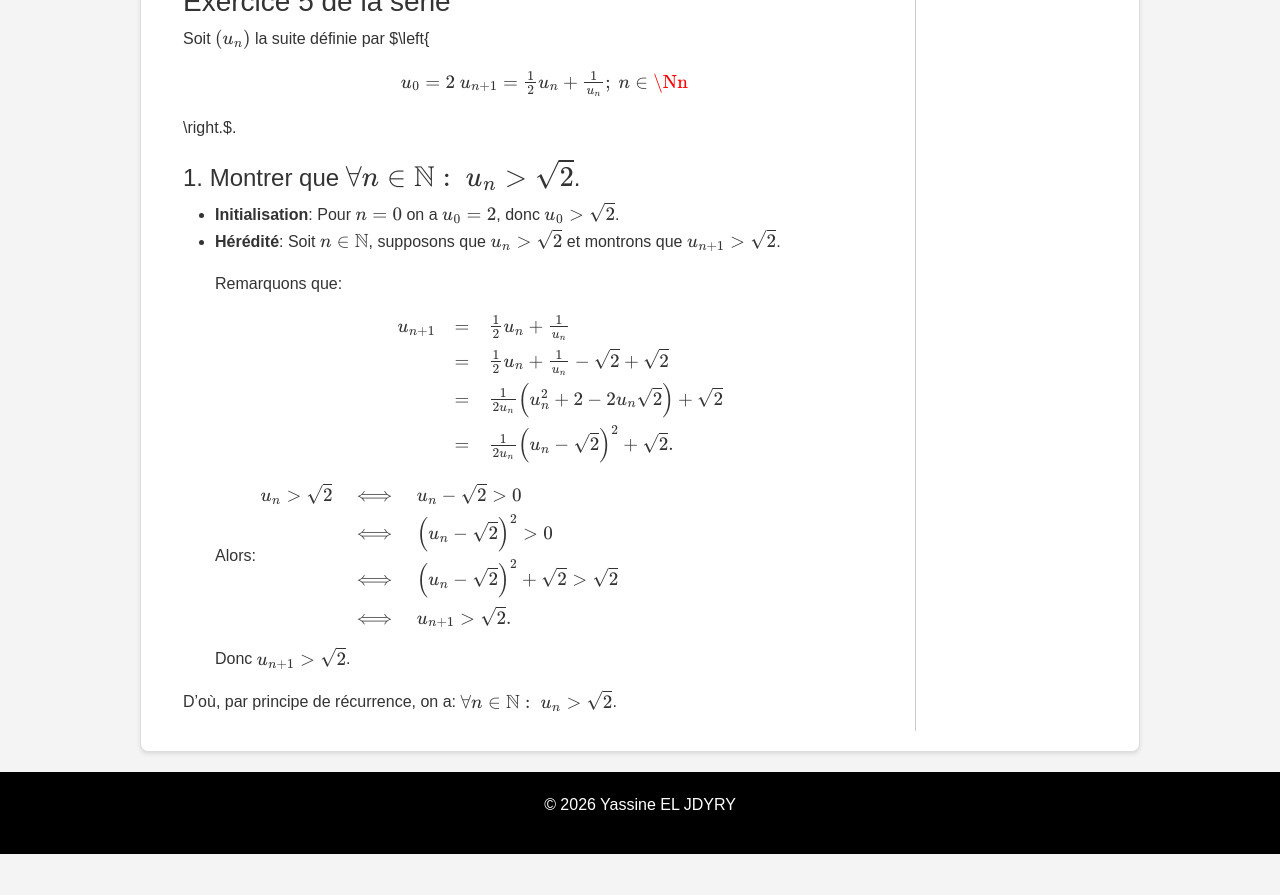
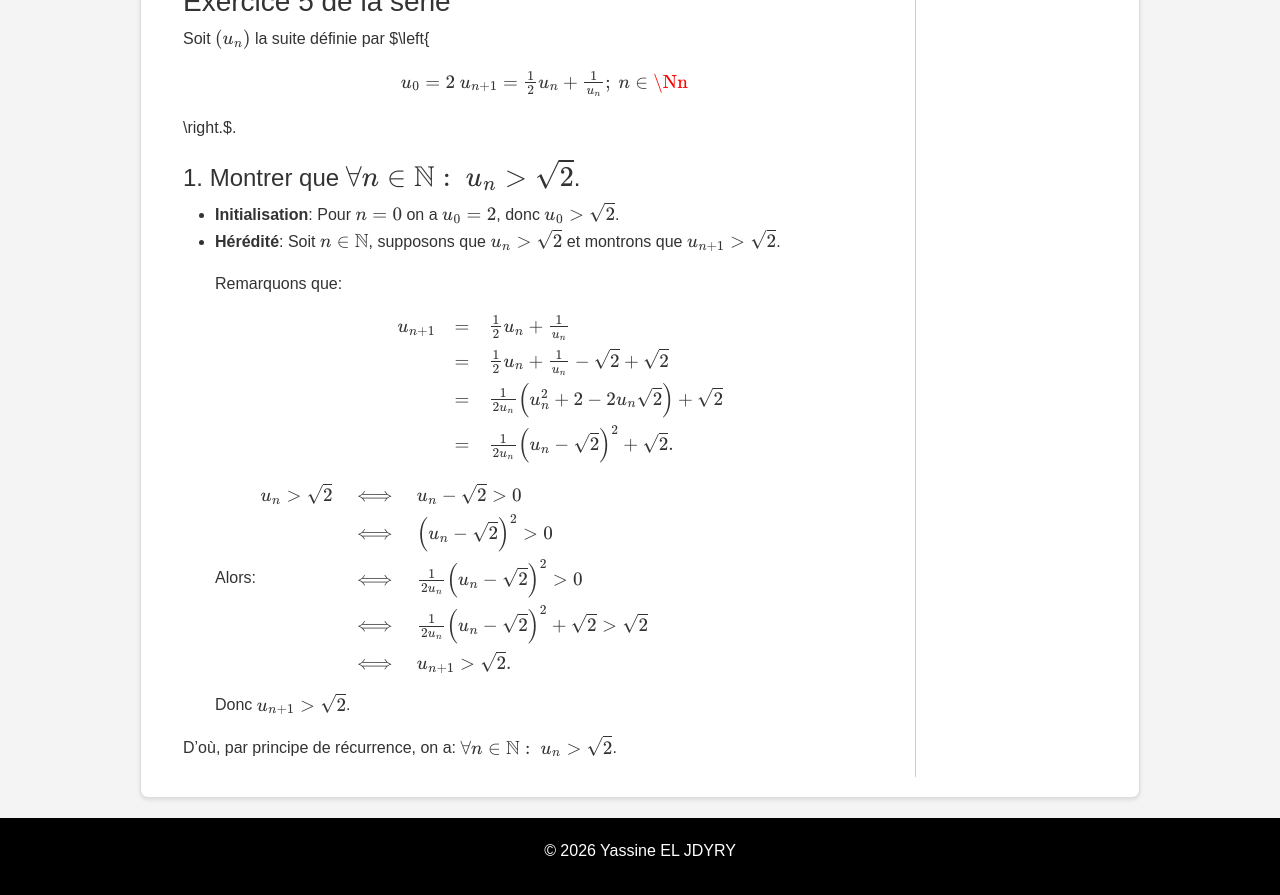
Before and after one commit to learninmath/learninmath.github.io, a Jekyll site: the page built from _2bpc/chapitre4.md, in a window 1280 px wide and 900 px high, scrolled down 3105 px. Shown: the top 895 px of the window. Built offline with Jekyll 4.4.1, drawn with Linux system fonts in a browser that asks for light colours; before the commit the page ends 3959 px from its top, so only the background shows below that.

Commit message:
v15.2.26

```diff
--- a/_2bpc/chapitre4.md
+++ b/_2bpc/chapitre4.md
@@ -153,7 +153,8 @@ $\left\{\begin{array}{l} u_0=2 \\ u_{n+1}=\frac12u_n+\frac1{u_n};\ n\in\Nn \end{
   \begin{array}{rcl}
   u_n > \sqrt{2} & \iff & u_n - \sqrt{2} > 0 \\
                  & \iff & \left(u_n - \sqrt{2}\right)^2 > 0 \\
-                 & \iff & \left(u_n - \sqrt{2}\right)^2 + \sqrt{2} > \sqrt{2} \\
+                 & \iff & \frac1{2u_n}\left(u_n - \sqrt{2}\right)^2 > 0 \\
+                 & \iff & \frac1{2u_n}\left(u_n - \sqrt{2}\right)^2 + \sqrt{2} > \sqrt{2} \\
                  & \iff & u_{n+1} > \sqrt{2}. \\
   \end{array}
   $$
```
